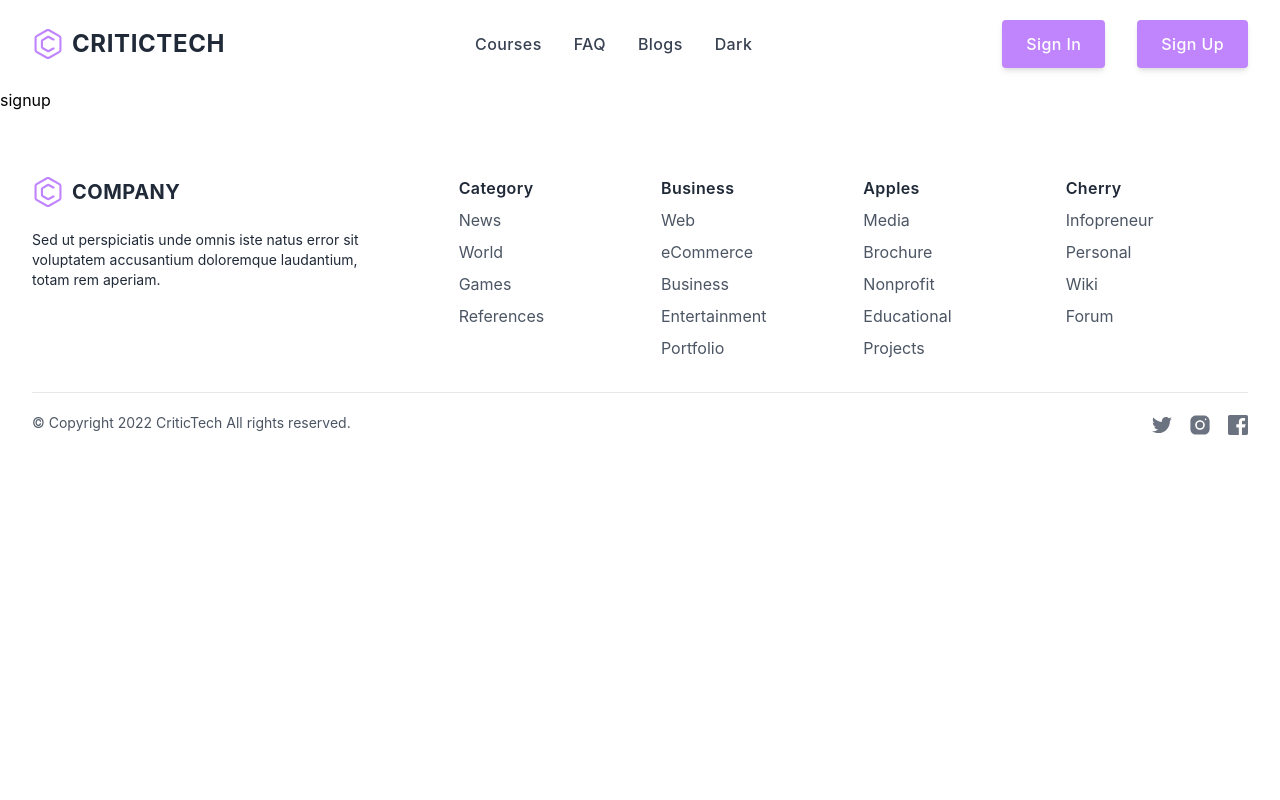
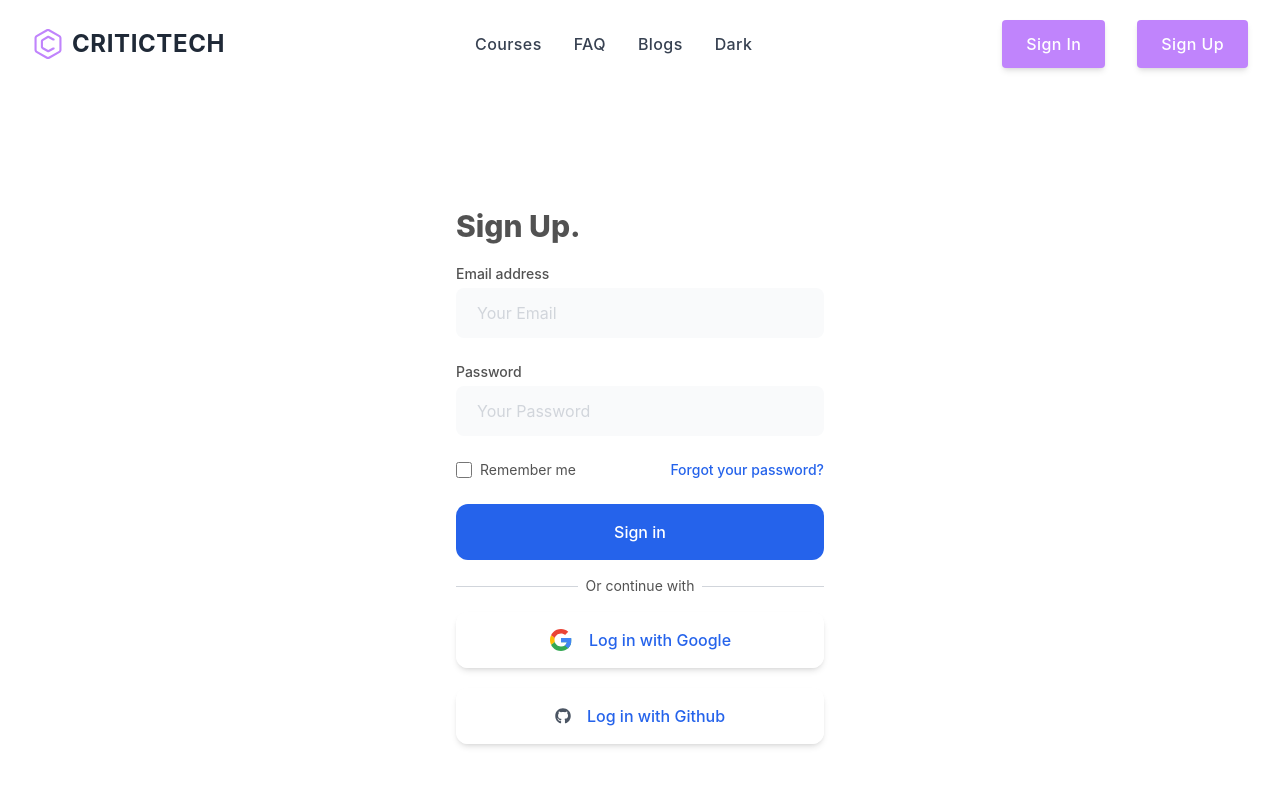
Before and after one commit to chanchal26/CriticTech-Client, a React (Create React App) app: page /signUp in a window 1280 px wide. Shown: the top 800 px of the page. Built offline with nearby package versions, Linux system fonts and the light colour scheme.

Commit message:
Sign Up Page start

```diff
--- a/src/Components/SignUp.jsx
+++ b/src/Components/SignUp.jsx
@@ -1,9 +1,84 @@
 import React from 'react';
+import { Form, Link } from 'react-router-dom';
+import { FaGithub } from 'react-icons/fa';
 
 const SignUp = () => {
     return (
         <div>
-            <h3>signup</h3>
+            <div className=" items-center px-5 py-6 lg:px-20">
+                <div className="flex flex-col w-full max-w-md p-10 mx-auto my-6 transition duration-500 ease-in-out transhtmlForm bg-white rounded-lg md:mt-0">
+                    <div className="mt-8">
+                        <div className="mt-6">
+                            <div className='pb-5'>
+                                <h2 className="mt-6 text-3xl font-extrabold text-neutral-600">Sign Up.</h2>
+                            </div>
+                            <Form action="#" method="POST" className="space-y-6">
+                                <div>
+                                    <label htmlFor="email" className="block text-sm font-medium text-neutral-600"> Email address </label>
+                                    <div className="mt-1">
+                                        <input id="email" name="email" type="email" autoComplete="email" required="" placeholder="Your Email" className="block w-full px-5 py-3 text-base text-neutral-600 placeholder-gray-300 transition duration-500 ease-in-out transhtmlForm border border-transparent rounded-lg bg-gray-50 focus:outline-none focus:border-transparent focus:ring-2 focus:ring-white focus:ring-offset-2 focus:ring-offset-gray-300" />
+                                    </div>
+                                </div>
+
+                                <div className="space-y-1">
+                                    <label htmlFor="password" className="block text-sm font-medium text-neutral-600"> Password </label>
+                                    <div className="mt-1">
+                                        <input id="password" name="password" type="password" autoComplete="current-password" required="" placeholder="Your Password" className="block w-full px-5 py-3 text-base text-neutral-600 placeholder-gray-300 transition duration-500 ease-in-out transhtmlForm border border-transparent rounded-lg bg-gray-50 focus:outline-none focus:border-transparent focus:ring-2 focus:ring-white focus:ring-offset-2 focus:ring-offset-gray-300" />
+                                    </div>
+                                </div>
+
+                                <div className="flex items-center justify-between">
+                                    <div className="flex items-center">
+                                        <input id="remember-me" name="remember-me" type="checkbox" placeholder="Your password" className="w-4 h-4 text-blue-600 border-gray-200 rounded focus:ring-blue-500" />
+                                        <label htmlFor="remember-me" className="block ml-2 text-sm text-neutral-600"> Remember me </label>
+                                    </div>
+
+                                    <div className="text-sm">
+                                        <Link href="#" className="font-medium text-blue-600 hover:text-blue-500">  Forgot your password? </Link>
+                                    </div>
+                                </div>
+
+                                <div>
+                                    <button type="submit" className="flex items-center justify-center w-full px-10 py-4 text-base font-medium text-center text-white transition duration-500 ease-in-out transhtmlForm bg-blue-600 rounded-xl hover:bg-blue-700 focus:outline-none focus:ring-2 focus:ring-offset-2 focus:ring-blue-500">Sign in</button>
+                                </div>
+                            </Form>
+                            <div className="relative my-4">
+                                <div className="absolute inset-0 flex items-center">
+                                    <div className="w-full border-t border-gray-300"></div>
+                                </div>
+                                <div className="relative flex justify-center text-sm">
+                                    <span className="px-2 text-neutral-600 bg-white"> Or continue with </span>
+                                </div>
+                            </div>
+                            <div>
+                                <button type="submit" className="mb-5 w-full items-center block px-10 py-3.5 text-base font-medium text-center text-blue-600 transition duration-500 ease-in-out transhtmlForm border-2 border-white shadow-md rounded-xl focus:outline-none focus:ring-2 focus:ring-offset-2 focus:ring-gray-500">
+                                    <div className="flex items-center justify-center">
+                                        <svg xmlns="http://www.w3.org/2000/svg" xlink="http://www.w3.org/1999/xlink" className="w-6 h-6" viewBox="0 0 48 48">
+                                            <defs>
+                                                <path id="a" d="M44.5 20H24v8.5h11.8C34.7 33.9 30.1 37 24 37c-7.2 0-13-5.8-13-13s5.8-13 13-13c3.1 0 5.9 1.1 8.1 2.9l6.4-6.4C34.6 4.1 29.6 2 24 2 11.8 2 2 11.8 2 24s9.8 22 22 22c11 0 21-8 21-22 0-1.3-.2-2.7-.5-4z"></path>
+                                            </defs>
+                                            <clipPath id="b">
+                                                <use href="#a" overflow="visible"></use>
+                                            </clipPath>
+                                            <path clipPath="url(#b)" fill="#FBBC05" d="M0 37V11l17 13z"></path>
+                                            <path clipPath="url(#b)" fill="#EA4335" d="M0 11l17 13 7-6.1L48 14V0H0z"></path>
+                                            <path clipPath="url(#b)" fill="#34A853" d="M0 37l30-23 7.9 1L48 0v48H0z"></path>
+                                            <path clipPath="url(#b)" fill="#4285F4" d="M48 48L17 24l-4-3 35-10z"></path>
+                                        </svg>
+                                        <span className="ml-4"> Log in with Google</span>
+                                    </div>
+                                </button>
+                                <button type="submit" className="w-full items-center block px-10 py-3.5 text-base font-medium text-center text-blue-600 transition duration-500 ease-in-out transhtmlForm border-2 border-white shadow-md rounded-xl focus:outline-none focus:ring-2 focus:ring-offset-2 focus:ring-gray-500">
+                                    <div className="flex items-center justify-center">
+                                        <FaGithub className='text-gray-600' />
+                                        <span className="ml-4"> Log in with Github</span>
+                                    </div>
+                                </button>
+                            </div>
+                        </div>
+                    </div>
+                </div>
+            </div>
         </div>
     );
 };
```
